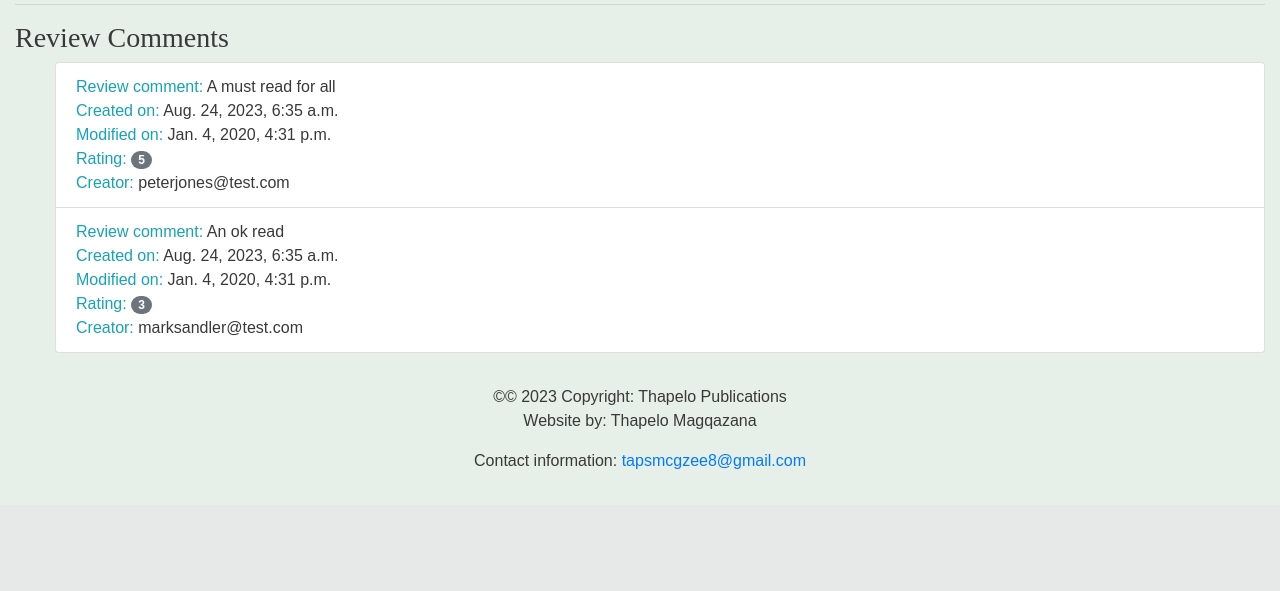
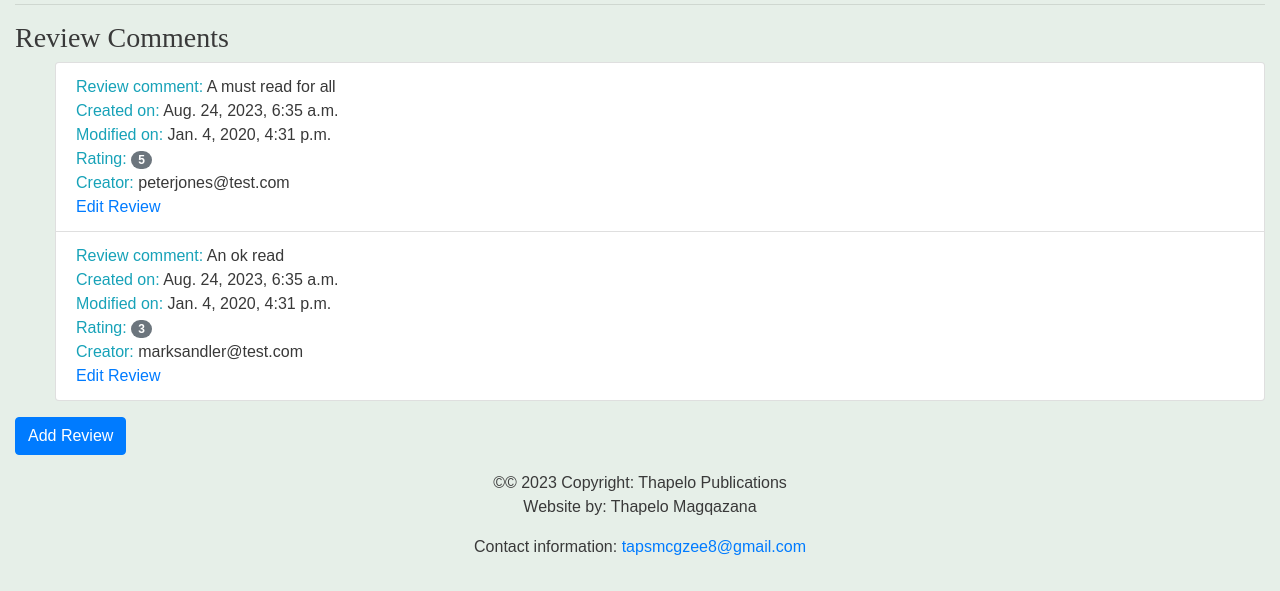
Before and after one commit to thapelomagqazana/bookr2, a Django app: page /books/1/ in a window 1280 px wide. Shown: the part 299-890 px from the top of the page. Before the commit the page ends 768 px from the top, so only its background shows below. Run offline with Django 4.2, Linux system fonts and the light colour scheme; data comes from the database, SQL or seed files in the repository; some libraries are stand-ins or nearby versions; some web fonts are replaced.

Commit message:
Reviewed the creation UI

```diff
--- a/bookr/bookr/urls.py
+++ b/bookr/bookr/urls.py
@@ -29,4 +29,8 @@ urlpatterns = [
     path('book-search', views.book_search, name='book_search'),
     path("publishers/<int:pk>/", views.publisher_edit, name="publisher_edit"),
     path("publishers/new/", views.publisher_edit, name="publisher_create"),
+    path("books/<int:book_pk>/reviews/new/",
+         views.review_edit, name="review_create"),
+    path("books/<int:book_pk>/reviews/<int:review_pk>",
+         views.review_edit, name="review_edit"),
 ]
--- a/bookr/reviews/templates/reviews/book_detail.html
+++ b/bookr/reviews/templates/reviews/book_detail.html
@@ -31,8 +31,10 @@
                         <br>
                         <span class="text-info">Creator: </span><span>{{ review.creator.username }}</span>
                         <br>
+                        <a href="{% url 'review_edit' book.pk review.pk %}">Edit Review</a>
                   </li>
             {% endfor %}
             </ul>
       {% endif %}
+<a class="btn btn-primary" href="{% url 'review_create' book.pk %}">Add Review</a>
 {% endblock %}
--- a/bookr/reviews/templates/reviews/instance-form.html
+++ b/bookr/reviews/templates/reviews/instance-form.html
@@ -15,6 +15,10 @@
       New {{ model_type }}
     {% endif %}
 </h2>
+{% if related_instance and related_model_type %}
+  <p>For {{ related_model_type }} <em>
+      {{ related_instance }}</em></p>
+{% endif %}
 <form method="post">
     {% csrf_token %}
     {{ form.as_p }}
--- a/bookr/reviews/views.py
+++ b/bookr/reviews/views.py
@@ -1,9 +1,10 @@
 from django.shortcuts import render, get_object_or_404, redirect
 from django.contrib import messages
+from django.utils import timezone
 
-from .models import Book, Contributor, Publisher
+from .models import Book, Contributor, Publisher, Review
 from .utils import average_rating
-from .forms import SearchForm, PublisherForm
+from .forms import SearchForm, PublisherForm, ReviewForm
 
 
 def index(request):
@@ -98,3 +99,34 @@ def publisher_edit(request, pk=None):
 
     return render(request, "reviews/instance-form.html",
                   {"instance": publisher, "model_type": "Publisher", "form": form})
+
+
+def review_edit(request, book_pk, review_pk=None):
+    book = get_object_or_404(Book, pk=book_pk)
+    if review_pk is not None:
+        review = get_object_or_404(Review, book_id=book_pk, pk=review_pk)
+    else:
+        review = None
+
+    if request.method == "POST":
+        form = ReviewForm(request.POST, instance=review)
+        if form.is_valid():
+            updated_review = form.save(False)
+            updated_review.book = book
+            if review is None:
+                messages.success(request, f"Review for \"{book}\" was created.")
+            else:
+                updated_review.date_edited = timezone.now()
+                messages.success(request, f"Review for \"{book}\" was updated.")
+                updated_review.save()
+
+            return redirect("book_detail", book.pk)
+
+    else:
+        form = ReviewForm(instance=review)
+
+    return render(request, "reviews/instance-form.html",
+                  {"form": form, "instance": review,
+                   "model_type": "Review",
+                   "related_instance": book,
+                   "related_model_type": "Book"})
```
Also changed, not shown: bookr/reviews/forms.py (+9 -1 lines).
